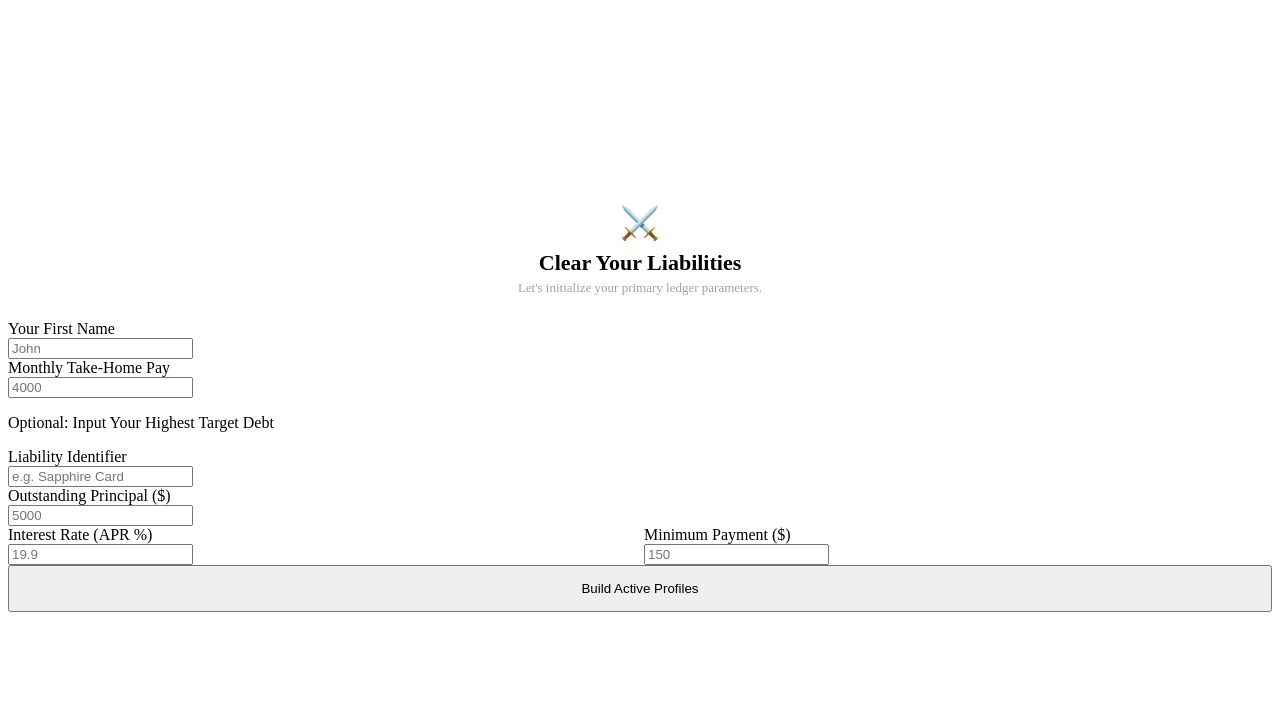
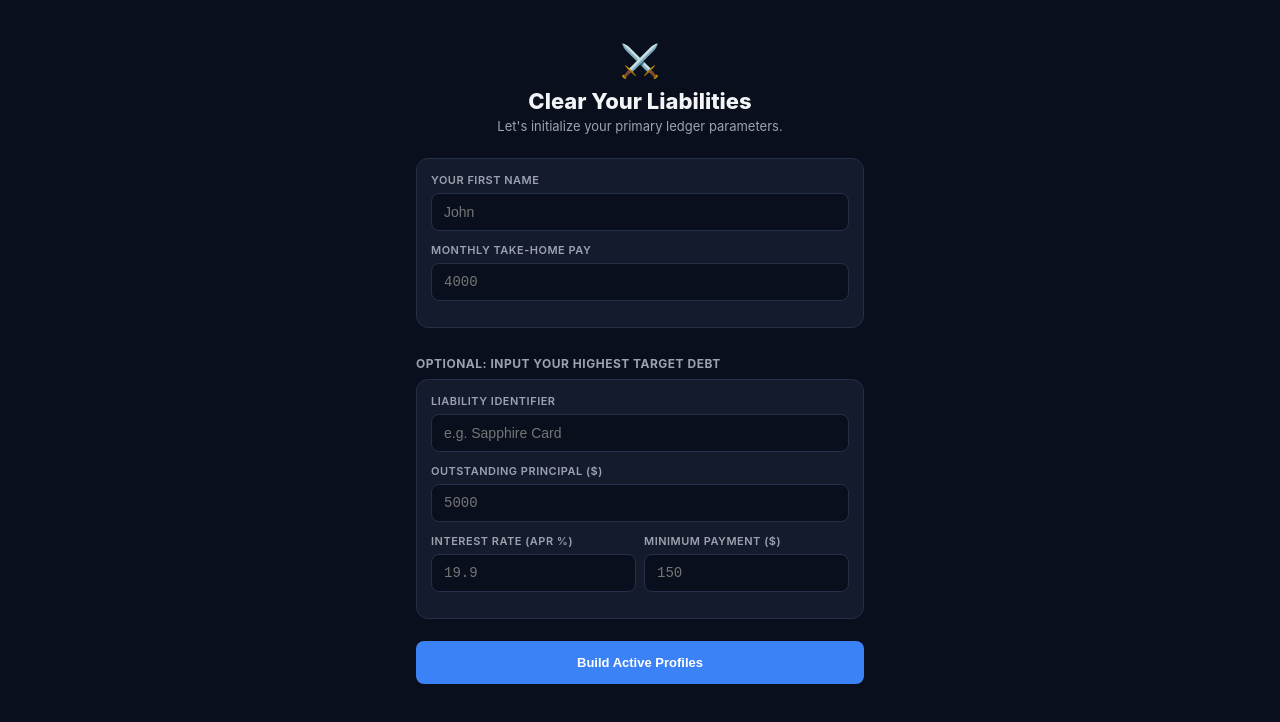
Before and after one commit to jessejfelton2/Moneycode, a React (Vite) app: page / in a window 1280 px wide. Shown: the top 722 px of the page. Built offline with nearby package versions, Linux system fonts and the light colour scheme.

Commit message:
Update App.jsx

```diff
--- a/src/App.jsx
+++ b/src/App.jsx
@@ -20,12 +20,13 @@ const CSS = `
   body { margin: 0; background: ${C.bg}; color: ${C.text}; font-family: -apple-system, BlinkMacSystemFont, "Segoe UI", Roboto, sans-serif; -webkit-font-smoothing: antialiased; }
   .app { max-width: 480px; margin: 0 auto; min-height: 100vh; background: ${C.bg}; display: flex; flex-direction: column; position: relative; padding-bottom: 75px; box-sizing: border-box; }
   .scroll { flex: 1; overflow-y: auto; padding: 16px; }
-  .card { background: ${C.surface}; border: 1px solid ${C.border}; borderRadius: 12px; padding: 14px; margin-bottom: 12px; border-radius: 12px; }
-  .hdr { display: flex; justify-content: space-between; align-items: center; padding: 14px 16px; border-bottom: 1px solid ${C.border}; background: rgba(20,27,45,0.8); backdrop-filter: blur(8px); sticky; top: 0; z-index: 10; }
+  .card { background: ${C.surface}; border: 1px solid ${C.border}; padding: 14px; margin-bottom: 12px; border-radius: 12px; }
+  .hdr { display: flex; justify-content: space-between; align-items: center; padding: 14px 16px; border-bottom: 1px solid ${C.border}; background: rgba(20,27,45,0.8); backdrop-filter: blur(8px); position: sticky; top: 0; z-index: 10; }
   .logo { font-weight: 800; font-size: 18px; letter-spacing: -0.5px; }
   .btn { border: none; border-radius: 8px; font-weight: 600; font-size: 13px; padding: 10px 16px; cursor: pointer; display: inline-flex; align-items: center; justify-content: center; transition: all 0.2s; color: white; }
+  .btn:disabled { opacity: 0.5; cursor: not-allowed; }
   .bp { background: ${C.accent}; }
-  .bp:hover { opacity: 0.9; }
+  .bp:hover:not(:disabled) { opacity: 0.9; }
   .bg { background: ${C.border}; color: ${C.text}; }
   .bg:hover { background: #2f3d5e; }
   .bplus { background: linear-gradient(135deg, ${C.purple}, ${C.accent}); text-shadow: 0 1px 2px rgba(0,0,0,0.2); }
@@ -60,7 +61,7 @@ const I = {
   Learn: () => <svg width="18" height="18" fill="none" stroke="currentColor" strokeWidth="2" viewBox="0 0 24 24"><path d="M12 6.253v13m0-13C10.832 5.477 9.246 5 7.5 5S4.168 5.477 3 6.253v13C4.168 18.477 5.754 18 7.5 18s3.332.477 4.5 1.253m0-13C13.168 5.477 14.754 5 16.5 5c1.747 0 3.332.477 4.5 1.253v13C19.832 18.477 18.247 18 16.5 18c-1.746 0-3.332.477-4.5 1.253"/></svg>
 };
 
-// ── ONBOARDING COMPONENT (FIXED LEDGER PARSING) ────────────────────────────────
+// ── ONBOARDING COMPONENT ──────────────────────────────────────────────────────
 function Onboarding({ onDone }) {
   const [name, setName] = useState("");
   const [income, setIncome] = useState("");
@@ -91,8 +92,8 @@ function Onboarding({ onDone }) {
   };
 
   return (
-    <div className="scroll" style={{ display: "flex", flexDirection: "column", justifyContent: "center", minHeight: "100vh" }}>
-      <div style={{ textAlign: "center", marginBottom: 24 }}>
+    <div className="scroll" style={{ display: "flex", flexDirection: "column", justifyContent: "center" }}>
+      <div style={{ textAlign: "center", marginBottom: 24, marginTop: 20 }}>
         <div style={{ fontSize: 32, marginBottom: 8 }}>⚔️</div>
         <div style={{ fontSize: 22, fontWeight: 800 }}>Clear Your Liabilities</div>
         <div style={{ fontSize: 13, color: C.muted, marginTop: 4 }}>Let's initialize your primary ledger parameters.</div>
@@ -113,7 +114,7 @@ function Onboarding({ onDone }) {
         </div>
       </div>
 
-      <button className="btn bp bfull" onClick={submit} style={{ padding: '14px' }}>Build Active Profiles</button>
+      <button className="btn bp bfull" onClick={submit} style={{ padding: '14px', marginBottom: 20 }}>Build Active Profiles</button>
     </div>
   );
 }
@@ -159,7 +160,7 @@ function HomeTab({ debts, name, onOpenManage, triggerSavingsForm, assets, income
   );
 }
 
-// ── AI ADVISOR FIXED COMPONENT ───────────────────────────────────────────────
+// ── AI ADVISOR COMPONENT ──────────────────────────────────────────────────────
 function AiAdvisorComponent({ debts, income, efund }) {
   const [messages, setMessages] = useState([
     { role: 'assistant', text: "Systems online. Point out your strategy bottlenecks, and let's run optimization mechanics." }
@@ -267,7 +268,7 @@ function PlanTab({ debts, income }) {
       <div style={{ fontSize: 12, color: C.muted, marginBottom: 12 }}>Fine-tune system distribution levels to project asset horizons.</div>
 
       <div className="card">
-        <div style={{ display: "flex", justifyContent: "space-between", marginBottom: 6 }}>
+        <div style={{ display: "flex", justifycontent: "space-between", marginBottom: 6 }}>
           <div className="flb" style={{ margin: 0 }}>Extra Monthly Payoff Allocation</div>
           <span className="mono" style={{ color: C.accent, fontWeight: 700 }}>{fmt(extra)}</span>
         </div>
@@ -440,22 +441,23 @@ export default function App() {
     setTimeout(() => setToast(null), 2500);
   };
 
-  if (!onboarded) {
-    return <Onboarding onDone={(d) => {
+  return (
+    <div className="app">
+      {/* FORCE STYLE INJECTION NATIVELY FOR VITE */}
+      <style dangerouslySetInnerHTML={{ __html: CSS }} />
+
+      {toast && <div className="toast">{toast.icon} <span>{toast.msg}</span></div>}
+
+      {!onboarded ? (
+        <Onboarding onDone={(d) => {
           setName(d.name);
           setIncome(d.income);
           setDebts(d.initialDebts || []);
           setOnboarded(true);
           pop("Ledger active!", "🚀");
-    }} />;
-  }
-
-  return (
-    <div className="app">
-      <style>{CSS}</style>
-
-      {toast && <div className="toast">{toast.icon} <span>{toast.msg}</span></div>}
-
+        }} />
+      ) : (
+        <>
           <div className="hdr">
             <div className="logo">money<span style={{ color: C.accent }}>code</span></div>
             <button className={`btn ${isPlus ? "bplus" : "bg"} bsm`} onClick={() => setModal("upgrade")}>
@@ -564,6 +566,8 @@ export default function App() {
               </button>
             ))}
           </div>
+        </>
+      )}
     </div>
   );
 }
```
Lines whose indentation alone changed are shown as unchanged.
